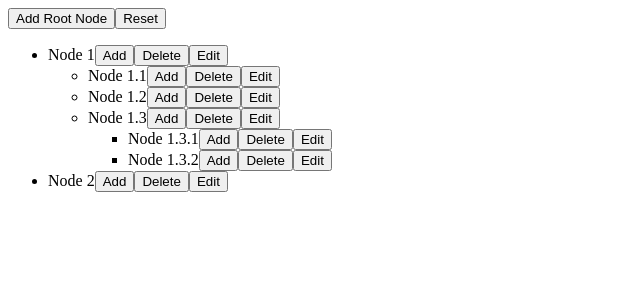
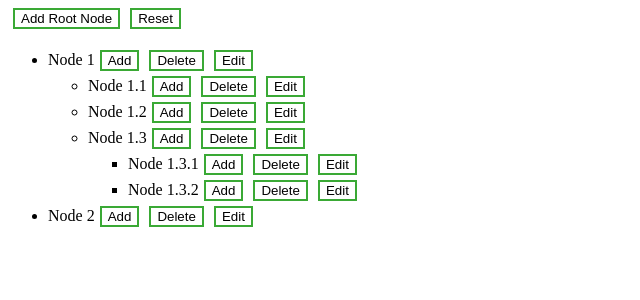
Before and after one commit to dannotdead/react-tree-list, a React app: page / in a window 1280 px wide. Shown: the top 300 px of the page, without its empty margins (0-640 px from the left). Built offline with nearby package versions, Linux system fonts and the light colour scheme.

Commit message:
feat: add button component

```diff
--- a/src/components/App.tsx
+++ b/src/components/App.tsx
@@ -2,6 +2,7 @@ import React, { useReducer } from 'react'
 import { reducerTreeList } from '../store/reducer'
 import { initialState } from '../store/actions'
 import TreeList from './TreeList/TreeList'
+import Button from './Button/Button'
 
 const App = () => {
 	const [treeList, dispatch] = useReducer(
@@ -25,8 +26,8 @@ const App = () => {
 
 	return (
 		<div>
-			<button onClick={addRootTreeItem}>Add Root Node</button>
-			<button onClick={resetTreeList}>Reset</button>
+			<Button onClick={addRootTreeItem} name='Add Root Node' />
+			<Button onClick={resetTreeList} name='Reset' />
 			<TreeList treeList={treeList} dispatch={dispatch} />
 		</div>
 	)
--- /dev/null
+++ b/src/components/Button/Button.css
@@ -0,0 +1,9 @@
+.button {
+	outline: none;
+	cursor: pointer;
+
+	background: white;
+	border: 2px solid #3aa935;
+
+	margin: 0 5px 5px 5px;
+}
--- /dev/null
+++ b/src/components/Button/Button.tsx
@@ -0,0 +1,16 @@
+import React, { HTMLAttributes, ReactNode } from 'react'
+import './Button.css'
+
+interface IButton extends HTMLAttributes<HTMLButtonElement> {
+	name: ReactNode
+}
+
+const Button = ({ name, ...props }: IButton) => {
+	return (
+		<button {...props} className='button'>
+			{name}
+		</button>
+	)
+}
+
+export default Button
--- a/src/components/TreeList/EditTreeItem.tsx
+++ b/src/components/TreeList/EditTreeItem.tsx
@@ -4,6 +4,7 @@ import {
 	IAction,
 	ITreeList,
 } from '../../interfaces/interfaces'
+import Button from '../Button/Button'
 
 const EditTreeItem = ({
 	item,
@@ -39,10 +40,11 @@ const EditTreeItem = ({
 					})
 				}
 			/>
-			<button onClick={() => editTreeItem(item, editTreeItemState.value)}>
-				Save
-			</button>
-			<button
+			<Button
+				onClick={() => editTreeItem(item, editTreeItemState.value)}
+				name='Save'
+			/>
+			<Button
 				onClick={() =>
 					setEditTreeItemState({
 						id: 0,
@@ -50,9 +52,8 @@ const EditTreeItem = ({
 						value: '',
 					})
 				}
-			>
-				Cancel
-			</button>
+				name='Cancel'
+			/>
 		</>
 	)
 }
--- a/src/components/TreeList/TreeItem.tsx
+++ b/src/components/TreeList/TreeItem.tsx
@@ -4,6 +4,7 @@ import {
 	IAction,
 	ITreeList,
 } from '../../interfaces/interfaces'
+import Button from '../Button/Button'
 
 const TreeItem = ({
 	item,
@@ -31,9 +32,9 @@ const TreeItem = ({
 	return (
 		<>
 			{item.nodeName}
-			<button onClick={() => addTreeItem(item)}>Add</button>
-			<button onClick={() => deleteTreeItem(item)}>Delete</button>
-			<button
+			<Button onClick={() => addTreeItem(item)} name='Add' />
+			<Button onClick={() => deleteTreeItem(item)} name='Delete' />
+			<Button
 				onClick={() =>
 					setEditTreeItemState({
 						id: item.id,
@@ -41,9 +42,8 @@ const TreeItem = ({
 						value: item.nodeName,
 					})
 				}
-			>
-				Edit
-			</button>
+				name='Edit'
+			/>
 		</>
 	)
 }
```
